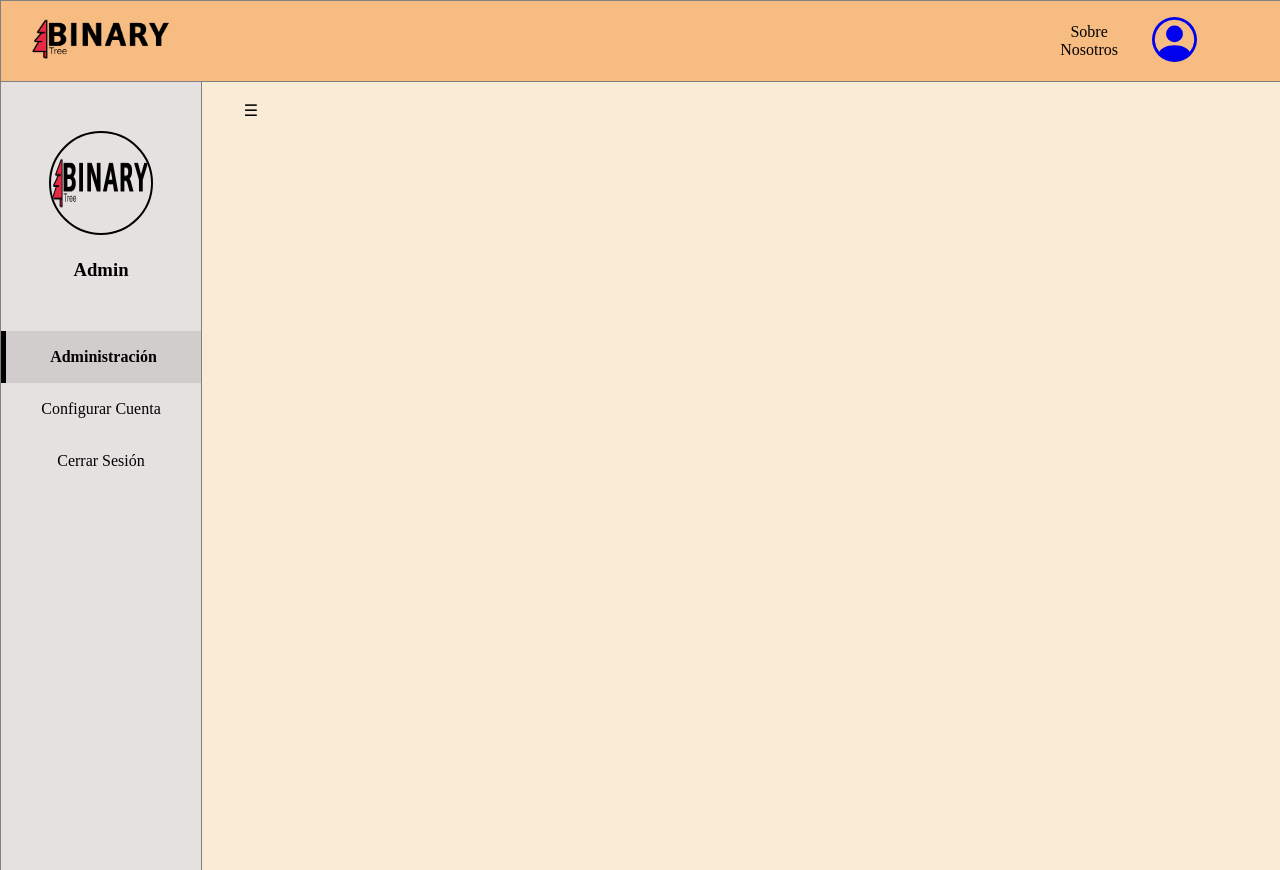
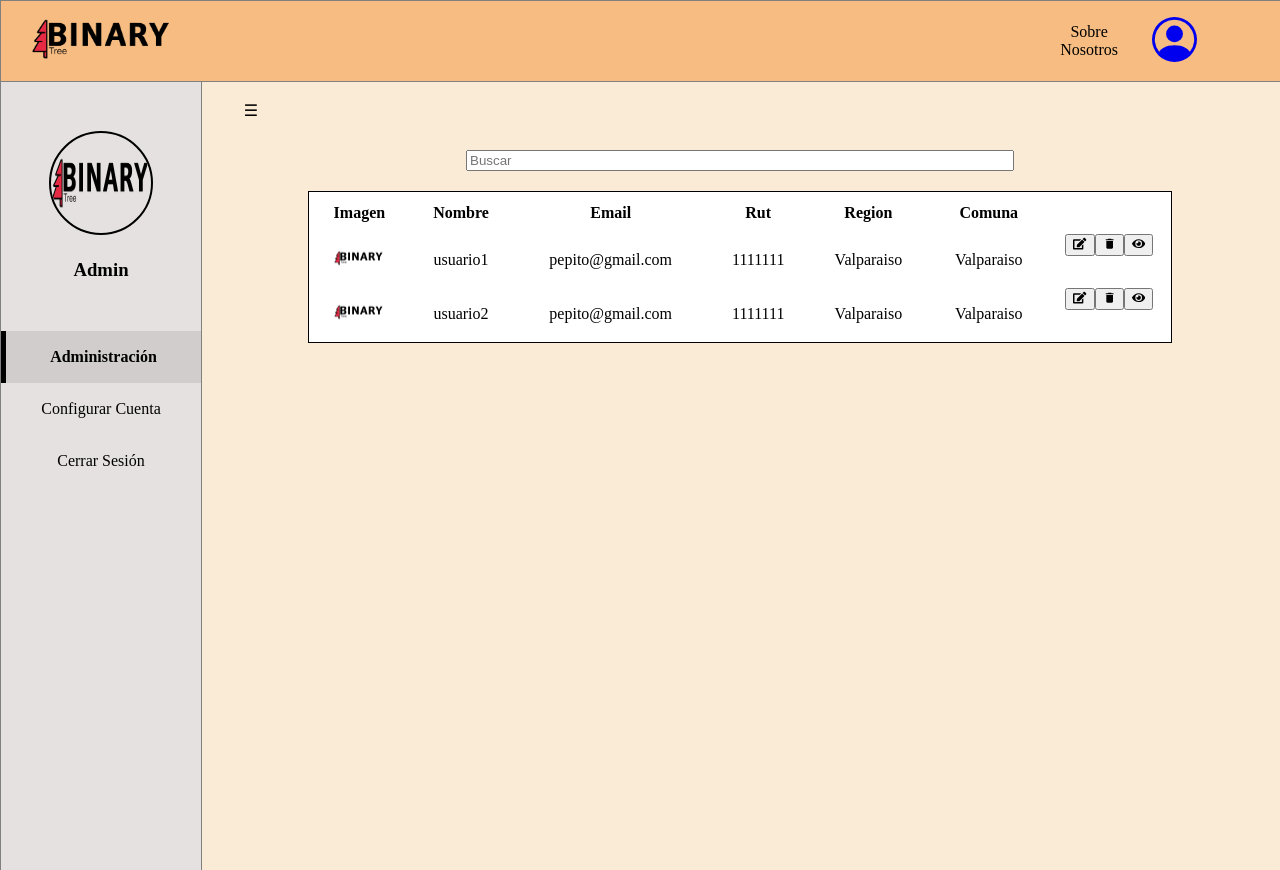
Before and after one commit to MaldBarr/WebProject, a React (Vite) app: page /cuentaAdmin in a window 1280 px wide. Before the commit the page ends 800 px from the top, so only its background shows below. Built offline with nearby package versions, Linux system fonts and the light colour scheme.

Commit message:
admin gesiton

```diff
--- /dev/null
+++ b/Scss/usuarioCard.module.scss
@@ -0,0 +1,19 @@
+.cardUsuario{
+    border-spacing: 0;
+    width: 100%;
+    height: 100%;
+    justify-content: space-between;
+
+    td{
+        height: 100%;
+        img{
+            width: 50px;
+        }
+    }
+
+    p{
+    }
+    .opciones{
+
+    }
+}
--- a/css/gestionUsuarios.module.css
+++ b/css/gestionUsuarios.module.css
@@ -248,7 +248,39 @@
 }
 #gestionUsuarios {
   padding-top: 10vh;
-  padding-left: 200px;
+  margin-left: 200px;
+  display: flex;
+  flex-direction: column;
+  align-items: center;
+  padding-top: 150px;
+  height: 90vh;
+}
+#gestionUsuarios .container {
+  display: flex;
+  flex-direction: column;
+  align-items: center;
+  justify-content: center;
+  width: 100%;
+}
+#gestionUsuarios .container .busqueda {
+  margin-bottom: 20px;
+  width: 50%;
+}
+#gestionUsuarios .container table {
+  background-color: white;
+  border: 1px solid black;
+  text-align: center;
+  width: 80%;
+}
+#gestionUsuarios .container table thead tr th {
+  padding: 10px;
+}
+#gestionUsuarios .container table tbody tr td {
+  padding: 10px;
+}
+#gestionUsuarios .container table tbody tr td img {
+  max-width: 100px;
+  max-height: 100px;
 }
 
 /*# sourceMappingURL=gestionUsuarios.module.css.map */
--- /dev/null
+++ b/css/usuarioCard.module.css
@@ -0,0 +1,14 @@
+.cardUsuario {
+  border-spacing: 0;
+  width: 100%;
+  height: 100%;
+  justify-content: space-between;
+}
+.cardUsuario td {
+  height: 100%;
+}
+.cardUsuario td img {
+  width: 50px;
+}
+
+/*# sourceMappingURL=usuarioCard.module.css.map */
--- a/src/componentes/GestionUsuarios.jsx
+++ b/src/componentes/GestionUsuarios.jsx
@@ -1,12 +1,43 @@
+import { useState } from 'react';
+import UsuarioCard from './UsuarioCard'; // Asegúrate de que la ruta sea correcta
 import styles from '/css/gestionUsuarios.module.css'
 
 function GestionUsuarios() {
+    const [busqueda, setBusqueda] = useState('');
+    const [usuarios, setUsuarios] = useState([
+        // Aquí puedes poner tus usuarios iniciales
+        {nombre: 'usuario1', imgPerfil: 'public/Logo.png', email:'pepito@gmail.com',rut:'1111111',region:'Valparaiso',comuna:'Valparaiso'},
+        {nombre: 'usuario2', imgPerfil: 'public/Logo.png', email:'pepito@gmail.com',rut:'1111111',region:'Valparaiso',comuna:'Valparaiso'},
+    ]);
+
+    const usuariosFiltrados = usuarios.filter(usuario => usuario.nombre.includes(busqueda));
+
     return (
-        <>
-            <div id={styles.gestionUsuarios}>
+        <div id={styles.gestionUsuarios}>
+            <div className={styles.container}>
+                <input className={styles.busqueda} type="text" value={busqueda} onChange={e => setBusqueda(e.target.value)} placeholder="Buscar" />
+                <table>
+                    <thead>
+                        <tr>
+                            <th>Imagen</th>
+                            <th>Nombre</th>
+                            <th>Email</th>
+                            <th>Rut</th>
+                            <th>Region</th>
+                            <th>Comuna</th>
 
+                        </tr>
+                    </thead>
+                    <tbody>
+                        {usuariosFiltrados.map((usuario, index) => (
+                            <UsuarioCard key={index} nombre={usuario.nombre} imgPerfil={usuario.imgPerfil} email={usuario.email} rut={usuario.rut} region={usuario.region} comuna={usuario.comuna}/>
+                        ))}
+                    </tbody>
+                </table>
             </div>
-        </>
+
+        </div>
     );
 }
+
 export default GestionUsuarios;
--- /dev/null
+++ b/src/componentes/UsuarioCard.jsx
@@ -0,0 +1,53 @@
+import PropTypes from 'prop-types';
+import { useState } from 'react';
+import styles from '/css/usuarioCard.module.css'
+import { FaEdit } from "react-icons/fa";
+import { MdDelete } from "react-icons/md";
+import { FaEye } from "react-icons/fa";
+
+function UsuarioCard(props) {
+    const [opcion, setOpcion] = useState('');
+
+    const handleChange = (event) => {
+        setOpcion(event.target.value);
+        if (event.target.value === 'eliminar') {
+            // Aquí puedes agregar la lógica para eliminar el usuario
+        } else if (event.target.value === 'modificar') {
+            // Aquí puedes agregar la lógica para modificar los datos del usuario
+        }
+    };
+
+    return (
+    <>
+    <tr className={styles.cardUsuario}>
+        <td>
+            <img className={styles.imgPerfil}src={props.imgPerfil} alt="Imagen de perfil" />
+        </td>
+        <td>{props.nombre}</td>
+        <td>{props.email}</td>
+        <td>{props.rut}</td>
+        <td>{props.region}</td>
+        <td>{props.comuna}</td>
+        <div className={styles.opciones}>
+            <button value="eliminar" onClick={handleChange}><FaEdit /> </button>
+            <button value="modificar" onClick={handleChange}><MdDelete /> </button>
+            <button value="verMas" onClick={handleChange}><FaEye /></button>
+        </div>
+    </tr>
+
+    </>
+    );
+}
+
+
+UsuarioCard.propTypes = {
+    key:PropTypes.string.isRequired,
+    nombre: PropTypes.string.isRequired,
+    imgPerfil: PropTypes.string.isRequired,
+    email: PropTypes.string.isRequired,
+    rut: PropTypes.string.isRequired,
+    region: PropTypes.string.isRequired,
+    comuna: PropTypes.string.isRequired
+};
+
+export default UsuarioCard;
```
Also changed, not shown: Scss/gestionUsuarios.module.scss (+44 -1 lines), 2 other files (tests, documents, lock files or other folders).
